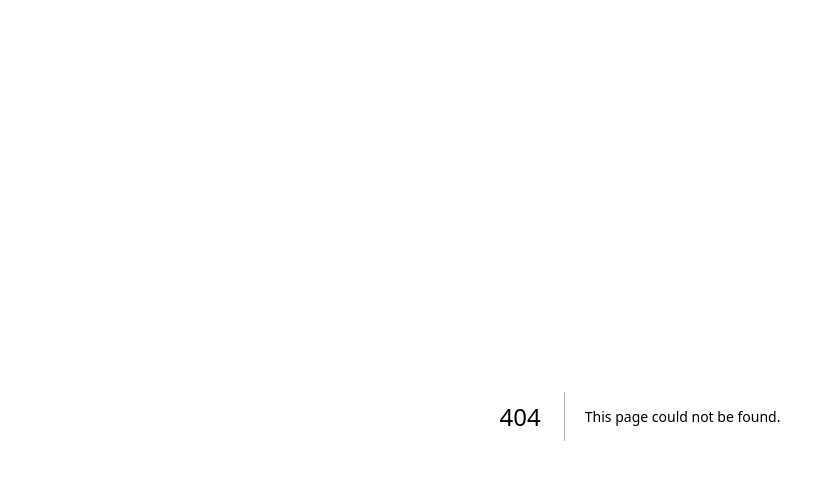
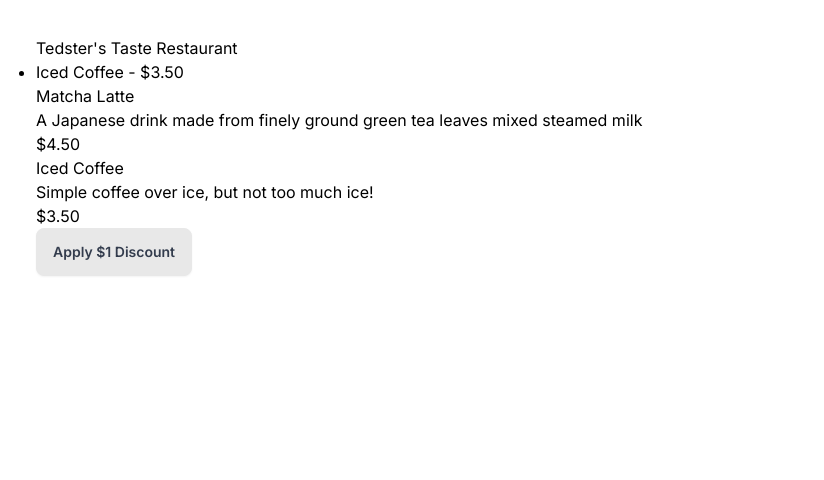
Before and after one commit to tedster827/travel-agency-website, a Next.js app: page /pages/react_showcase/food-menu in a window 1280 px wide. Before the commit this address had no page. Shown: the top 480 px of the page, without its empty margins (0-824 px from the left). Built offline with nearby package versions, Linux system fonts and the light colour scheme.

Commit message:
feat(FoodMenu): adds initial code for FoodMenu Components

```diff
--- /dev/null
+++ b/src/app/pages/react_showcase/food-menu/FoodItem.tsx
@@ -0,0 +1,26 @@
+import React from "react";
+
+interface FoodItemProps {
+    readonly name: string;
+    readonly description: string;
+    price: string;
+    readonly currencySymbol: "$";
+}
+
+const FoodItem: ({name, description, price, currencySymbol}: FoodItemProps) => React.JSX.Element = ({name, description, price, currencySymbol}: FoodItemProps) => {
+    return (
+        <>
+            <h1>
+                {name}
+            </h1>
+            <p>
+                {description}
+            </p>
+            <p>
+                {currencySymbol}{price}
+            </p>
+        </>
+    )
+}
+
+export default FoodItem;
--- /dev/null
+++ b/src/app/pages/react_showcase/food-menu/page.tsx
@@ -0,0 +1,74 @@
+'use client'
+import React, {useState} from "react";
+import FoodItem from "src/app/pages/react_showcase/food-menu/FoodItem";
+
+const FoodMenuPage: React.FunctionComponent<React.JSX.Element> = () => {
+    const [drinks, setDrinks] = useState(
+        [
+            {
+                name: "Matcha Latte",
+                description: "A Japanese drink made from finely ground green tea leaves mixed steamed milk",
+                price: "4.50",
+                currencySymbol: "$"
+            },
+            {
+                name: "Iced Coffee",
+                description: "Simple coffee over ice, but not too much ice!",
+                price: "3.50",
+                currencySymbol: "$"
+            }
+        ]
+    )
+
+    const [isDiscountApplied, setIsDiscountApplied] = useState(false)
+    const [drink, setDrink] = useState({
+        title: "Iced Coffee",
+        price: 3.50
+    })
+    const currencySymbol = "$"
+
+    const handleDiscountButton = () => {
+        setDrink({
+            ...drink,
+            price: 2.50
+        })
+        setIsDiscountApplied(true)
+    }
+
+    return (
+        <div
+            className={"m-5"}
+        >
+            <h1>Tedster's Taste Restaurant</h1>
+            <ul className={"list-disc"}>
+                <li>
+                    {drink.title} - {currencySymbol + drink.price.toFixed(2)}
+                    {isDiscountApplied && <p>{currencySymbol}1 Discount Applied! 😄🤑</p>}
+                </li>
+            </ul>
+            <ul>
+                {drinks.map((drink): React.JSX.Element => {
+                    return (
+                        <li>
+                            <FoodItem
+                                name={drink.name}
+                                description={drink.description}
+                                price={drink.price}
+                                currencySymbol={drink.currencySymbol}/>
+                            </li>
+                        )
+                })}
+            </ul>
+            {!isDiscountApplied &&
+                <button
+                    className={"btn"}
+                    onClick={handleDiscountButton}
+                >
+                    Apply {currencySymbol}1 Discount
+                </button>
+            }
+        </div>
+    )
+}
+
+export default FoodMenuPage;
--- a/src/app/pages/react_showcase/page.tsx
+++ b/src/app/pages/react_showcase/page.tsx
@@ -4,11 +4,18 @@ import Link from "next/link";
 const ShowcaseHomePage: React.FunctionComponent = () => {
     return (
         <>
-            <title>Stopwatch Application</title>
+            <title>Blissful Cruises: React Showcase</title>
             <h1>React Showcase</h1>
-            <p>List of React Development Examples by Teddy Williams</p>
-            <ul>
-                <Link href={'/pages/react_showcase/stopwatch'}>Stopwatch</Link>
+            <h2>List of React Development Examples by Teddy Williams</h2>
+            <ul
+                className={"menu"}
+            >
+                <li>
+                    <Link href={'/pages/react_showcase/stopwatch'}>Stopwatch</Link>
+                </li>
+                <li>
+                    <Link href={'/pages/react_showcase/food-menu'}>Food Menu</Link>
+                </li>
             </ul>
         </>
     )
```
